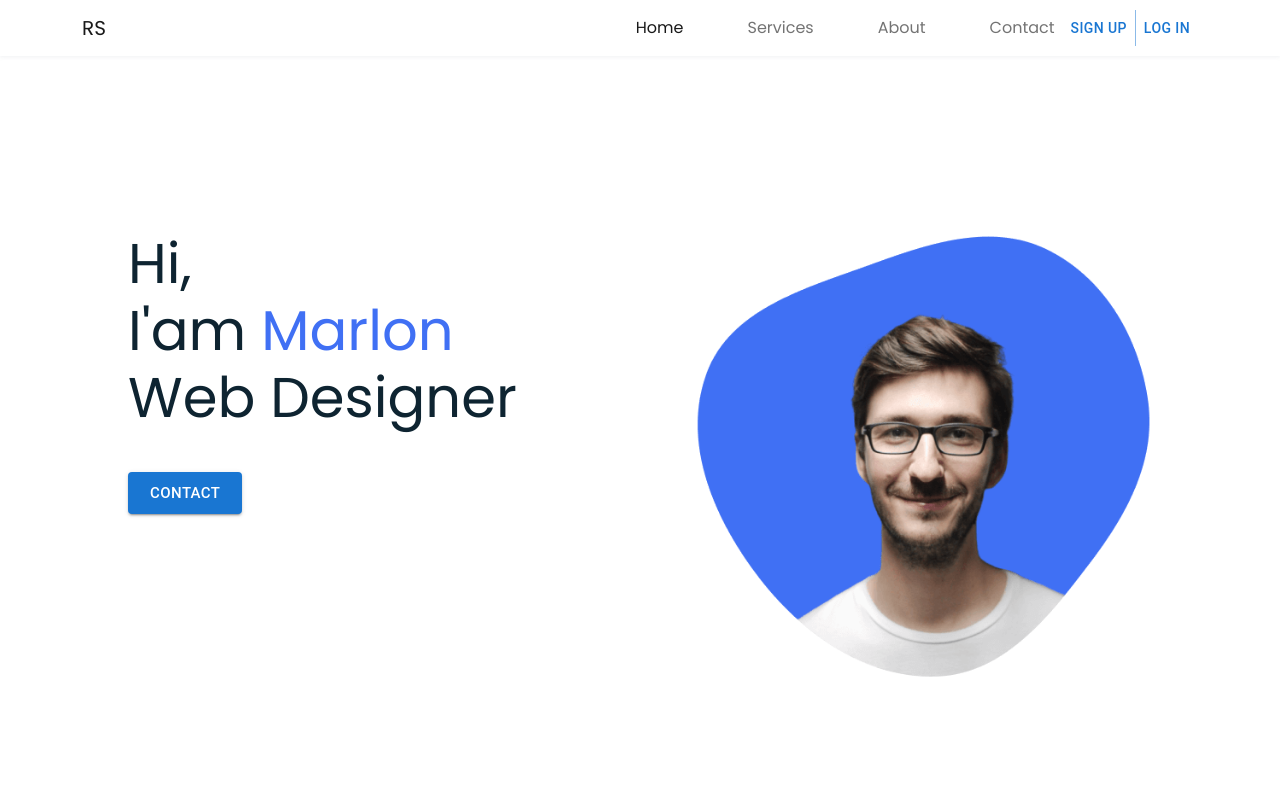
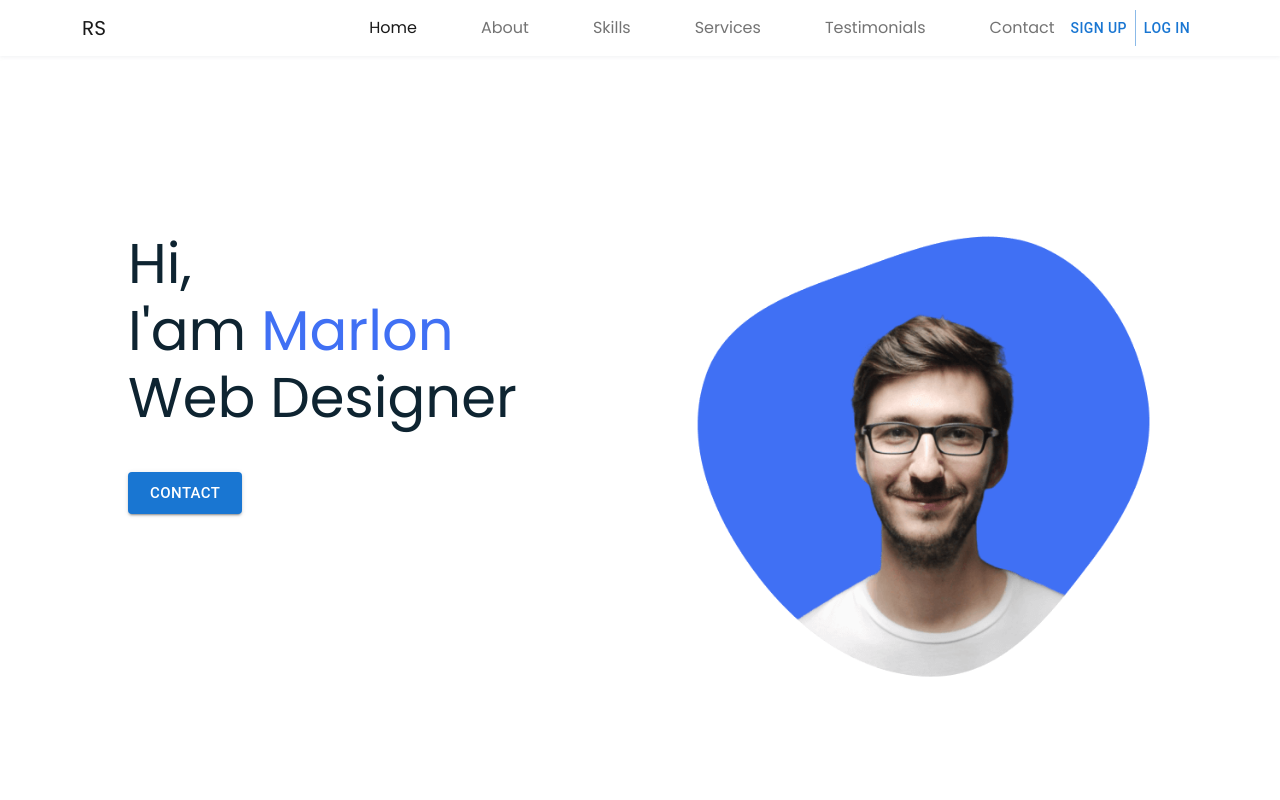
Before and after one commit to rsshonjoydas/portfolio-sample, a React app: page / in a window 1280 px wide. Shown: the top 800 px of the page. Built offline with nearby package versions, Linux system fonts and the light colour scheme; some icons are missing.

Commit message:
update navbar

```diff
--- a/src/App.tsx
+++ b/src/App.tsx
@@ -3,6 +3,7 @@ import Layout from "./components/Layout";
 import About from "./pages/About";
 import Home from "./pages/Home";
 import NotFound from "./pages/NotFound";
+import Skill from "./pages/Skill";
 
 const App = () => {
   return (
@@ -11,6 +12,7 @@ const App = () => {
         <Switch>
           <Route path="/" exact={true} component={Home} />
           <Route path="/about" exact={true} component={About} />
+          <Route path="/skills" exact={true} component={Skill} />
           <Route path="*" component={NotFound} />
         </Switch>
       </Layout>
--- a/src/components/Navbar.tsx
+++ b/src/components/Navbar.tsx
@@ -38,13 +38,23 @@ const Navbar = () => {
                   </NavLink>
                 </li>
                 <li className="nav-item nav__item">
+                  <NavLink className="nav-link nav__link" to="/about">
+                    About
+                  </NavLink>
+                </li>
+                <li className="nav-item nav__item">
+                  <NavLink className="nav-link nav__link" to="/skills">
+                    Skills
+                  </NavLink>
+                </li>
+                <li className="nav-item nav__item">
                   <NavLink className="nav-link nav__link" to="/service">
                     Services
                   </NavLink>
                 </li>
                 <li className="nav-item nav__item">
-                  <NavLink className="nav-link nav__link" to="/about">
-                    About
+                  <NavLink className="nav-link nav__link" to="/testimonials">
+                    Testimonials
                   </NavLink>
                 </li>
                 <li className="nav-item nav__item">
@@ -53,13 +63,6 @@ const Navbar = () => {
                   </NavLink>
                 </li>
               </ul>
-              <div>
-                {/* <Button variant="contained" size="medium" type="submit">
-                  Sign Up
-                </Button>
-                <Button variant="contained" size="medium" type="submit">
-                  Log In
-                </Button> */}
 
               <ButtonGroup
                 variant="text"
@@ -70,7 +73,6 @@ const Navbar = () => {
               </ButtonGroup>
             </div>
           </div>
-          </div>
         </nav>
       </section>
     </>
```
Lines whose indentation alone changed are shown as unchanged.
